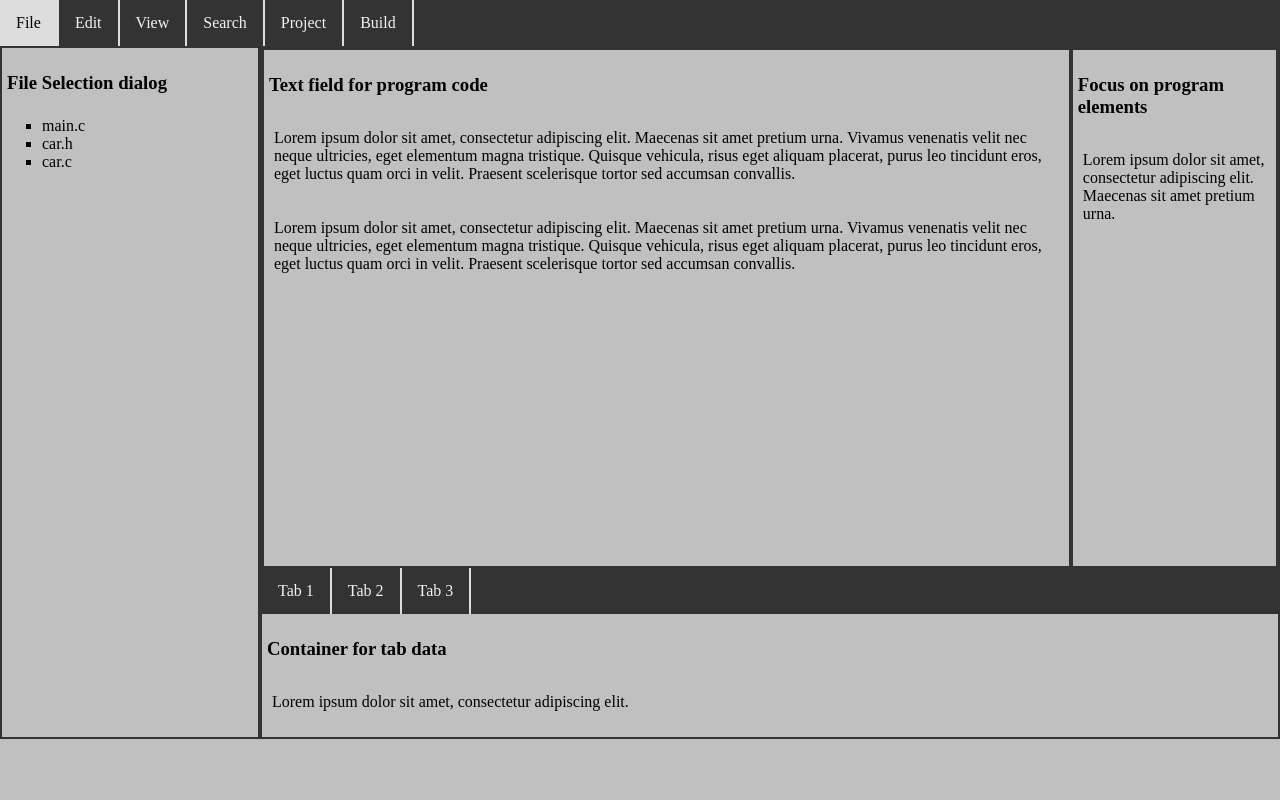
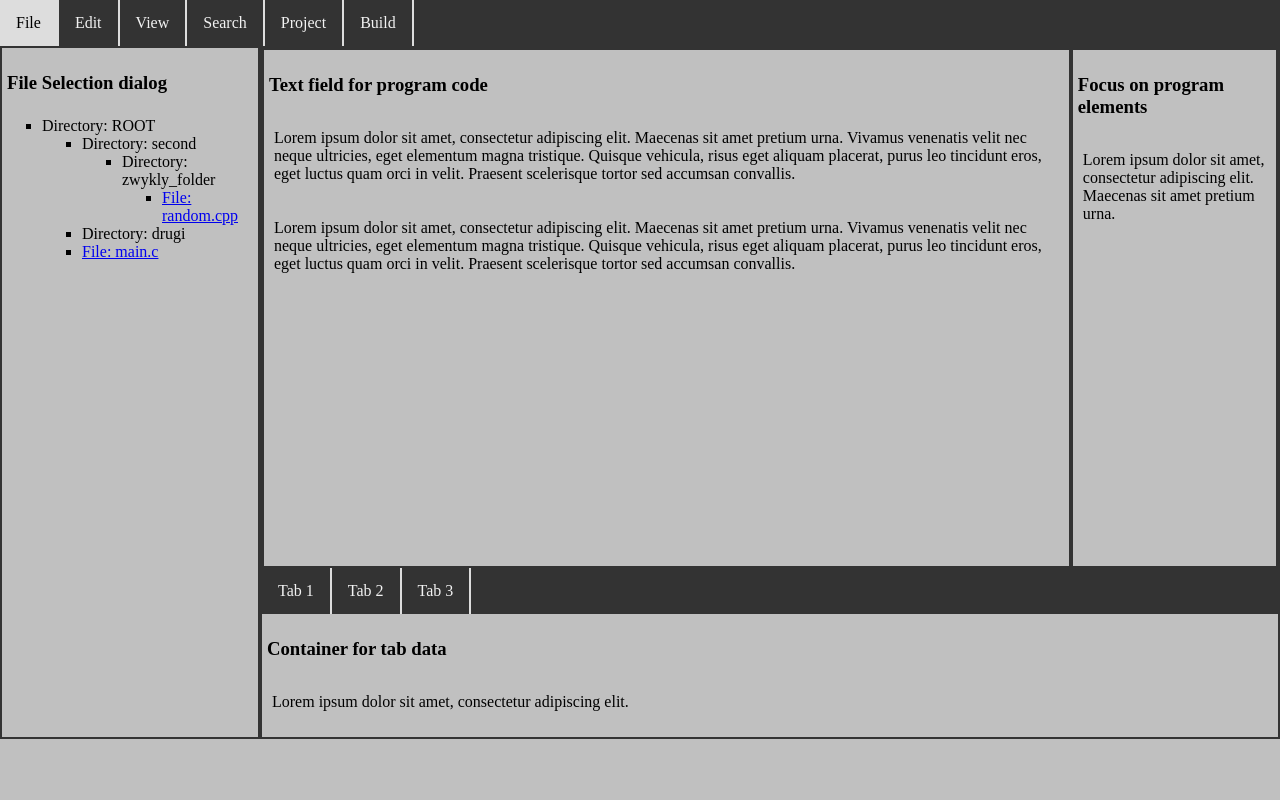
Before and after one commit to kar655/django-project, a Django app: page /frama/main in a window 1280 px wide. Run offline with Django 3.2, Linux system fonts and the light colour scheme; data comes from the database, SQL or seed files in the repository.

Commit message:
Add directory tree to main view

```diff
--- a/frama/templates/frama/directory_tree_recursive.html
+++ b/frama/templates/frama/directory_tree_recursive.html
@@ -8,11 +8,13 @@
                     {% for file in entry.file_set.all %}
                         {% if file.is_valid %}
                             {% if chosen_file == file %}
-                                <li style="color:blue">
+                                <li style="color:red">
                             {% else %}
                                 <li>
                             {% endif %}
-                            {{ file }}
+                            <a href="{% url 'main' file.name %}">
+                                {{ file }}
+                            </a>
                             </li>
                         {% endif %}
                     {% endfor %}
--- a/frama/templates/frama/index.html
+++ b/frama/templates/frama/index.html
@@ -21,9 +21,7 @@
         <div class="col" id="files">
             <h3>File Selection dialog</h3>
             <ul>
-                <li>main.c</li>
-                <li>car.h</li>
-                <li>car.c</li>
+                {% include "frama/directory_tree_recursive.html" %}
             </ul>
         </div>
         <div class="col">
--- a/frama/urls.py
+++ b/frama/urls.py
@@ -5,6 +5,7 @@ from . import views
 urlpatterns = [
     path('', views.index, name="index"),
     path('main', views.main, name="main"),
+    path('main/<str:chosen_file>', views.main, name="main"),
     path('files', views.files_view, name="files"),
     path('file/add', views.FileCreateView.as_view(), name="file-add"),
     path('user/add', views.UserCreateView.as_view(), name="user-add"),
--- a/frama/views.py
+++ b/frama/views.py
@@ -17,8 +17,17 @@ def index(request):
     return HttpResponse("In index!", request)
 
 
-def main(request):
-    return render(request, "frama/index.html")
+def main(request, chosen_file=None):
+    file = None
+    if chosen_file is not None:
+        file = get_object_or_404(File, pk=chosen_file)
+
+    root_directory = Directory.objects.get(pk="ROOT")
+
+    return render(request, "frama/index.html", {
+        "recursive_structure": [root_directory],
+        "chosen_file": file
+    })
 
 
 def files_view(request):
```
